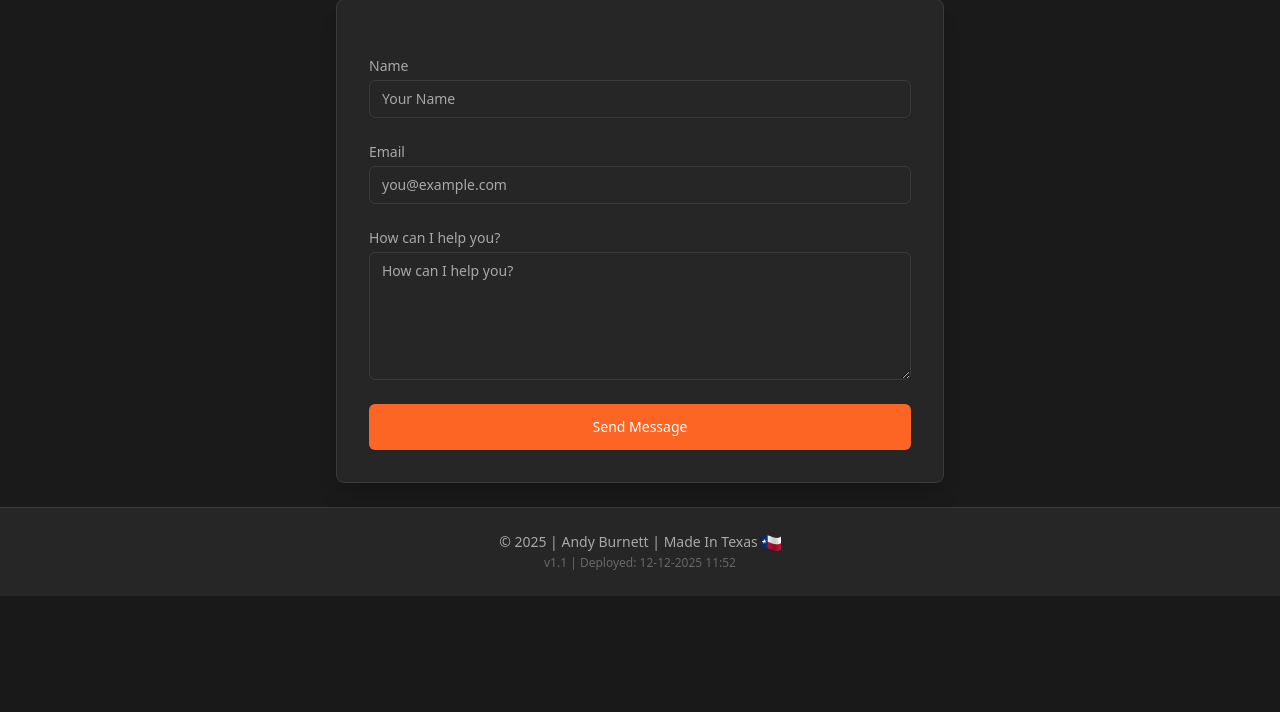
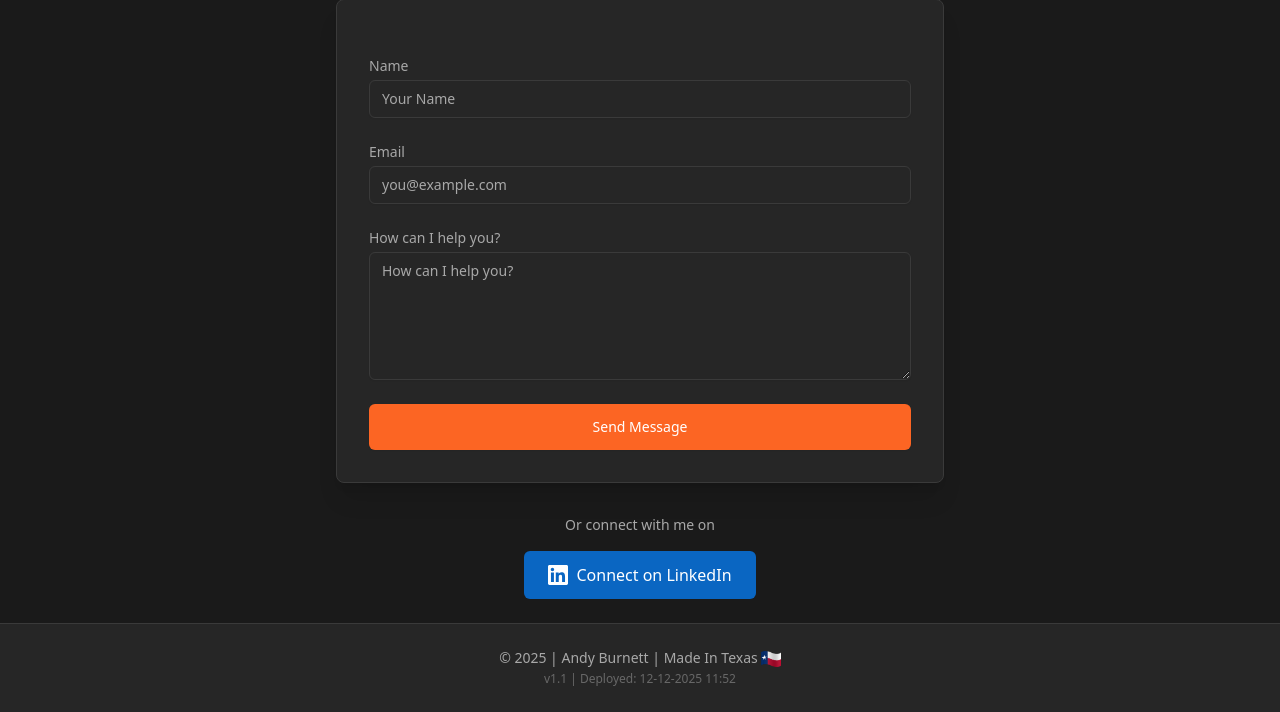
Before and after one commit to burnett013/jandrewburnett, a Django app: page /contact/ in a window 1280 px wide. Shown: the part 250-962 px from the top of the page. Before the commit the page ends 846 px from the top, so only its background shows below. Run offline with Django 5.2, Linux system fonts and the light colour scheme; some libraries are stand-ins or nearby versions.

Commit message:
Add LinkedIn link to Contact page

```diff
--- a/core/templates/core/contact.html
+++ b/core/templates/core/contact.html
@@ -65,5 +65,17 @@
             </form>
         </div>
     </div>
+
+    <div class="mt-8 text-center">
+        <p class="text-app-text-muted text-sm mb-4">Or connect with me on</p>
+        <a href="https://www.linkedin.com/in/burnett013/" target="_blank" rel="noopener noreferrer"
+            class="inline-flex items-center gap-2 px-6 py-3 bg-[#0A66C2] hover:bg-[#004182] text-white rounded-md font-medium transition-colors duration-200">
+            <svg class="w-5 h-5" fill="currentColor" viewBox="0 0 24 24" aria-hidden="true">
+                <path
+                    d="M20.447 20.452h-3.554v-5.569c0-1.328-.027-3.037-1.852-3.037-1.853 0-2.136 1.445-2.136 2.939v5.667H9.351V9h3.414v1.561h.046c.477-.9 1.637-1.85 3.37-1.85 3.601 0 4.267 2.37 4.267 5.455v6.286zM5.337 7.433c-1.144 0-2.063-.926-2.063-2.065 0-1.138.92-2.063 2.063-2.063 1.14 0 2.064.925 2.064 2.063 0 1.139-.925 2.065-2.064 2.065zm1.782 13.019H3.555V9h3.564v11.452zM22.225 0H1.771C.792 0 0 .774 0 1.729v20.542C0 23.227.792 24 1.771 24h20.451C23.2 24 24 23.227 24 22.271V1.729C24 .774 23.2 0 22.222 0h.003z" />
+            </svg>
+            Connect on LinkedIn
+        </a>
+    </div>
 </div>
 {% endblock %}
```
